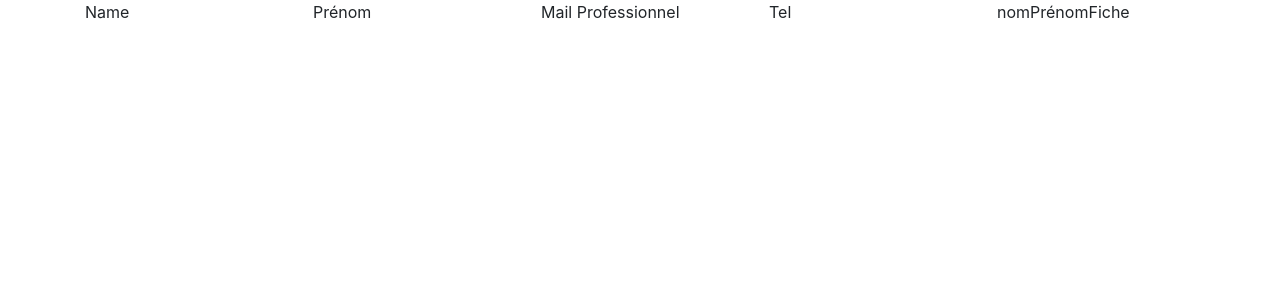
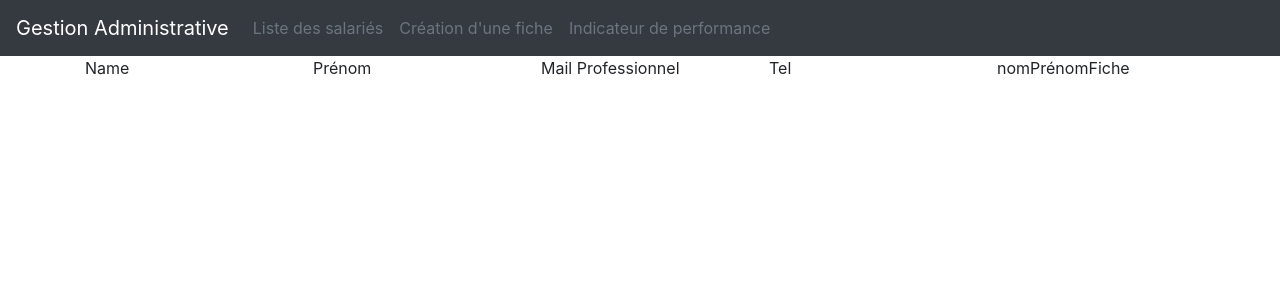
Before and after one commit to Dranongo/gestion_administrative, a PHP site: template src/views/viewHome.php in a window 1280 px wide. Shown: the top 300 px of the page. Run offline with PHP 8.4, Linux system fonts and the light colour scheme; the template is opened without the code that fills it, so the values that code supplies are empty.

Commit message:
Début d'une navbar en MVC

```diff
--- /dev/null
+++ b/index.php
@@ -0,0 +1,5 @@
+<?php
+//require('employeeDAO.php');
+
+require_once('src/views/viewHome.php');
+?>
--- /dev/null
+++ b/src/include/header.php
@@ -0,0 +1,24 @@
+	<header
+		<nav class="navbar navbar-expand-md navbar-dark bg-dark" id="navigation">
+			<button class="navbar-toggler " type="button" data-toggle="collapse" data-target="#navCollapse" aria-controls="navCollapse" aria-expanded="false" aria-label="Toggle navigation">
+				<span class="navbar-toggler-icon"></span>
+			</button>
+
+			<a class="navbar-brand" href="#">Gestion Administrative</a>
+
+			<div class="collapse navbar-collapse" id="navCollapse">
+				<ul class="navbar-nav">
+					<li class="nav-item">
+						<a class="nav-link text-muted" id="nav_accueil" href="index.php">Liste des salariés</a>
+					</li>
+					<li class="nav-item">
+						<a class="nav-link text-muted" id="nav_competence" href="src/views/creationEmployee.php">
+							Création d'une fiche
+						</a>
+					</li>
+					<li class="nav-item">
+						<a class="nav-link text-muted" id="nav_experience">Indicateur de performance</a>
+					</li>
+				</ul>
+			</div>
+	</header>
--- a/src/views/viewHome.php
+++ b/src/views/viewHome.php
@@ -3,11 +3,15 @@
 	<head>
 		<meta charset="utf-8" />
 		<title>Accueil</title>
-		<link href="../../public/css/bootstrap.min.css" rel="stylesheet">
-		<script src="../../public/js/jquery-3.3.1.min.js"></script>
-		<script src="../../public/js/bootstrap.min.js"></script>
+		<link href="public/css/bootstrap.min.css" rel="stylesheet"/>
+		<script src="public/js/jquery-3.3.1.min.js"></script>
+		<script src="public/js/bootstrap.min.js"></script>
 	</head>
 	<body>
+		<?php
+			require_once('src/include/header.php');
+		?>
+
 		<div class="container">
 			<div class="row">
 				<div class="col-sm">
```
Also changed, not shown: src/views/creationEmployee.php (added, +15 -0 lines), public/index.php (added).
